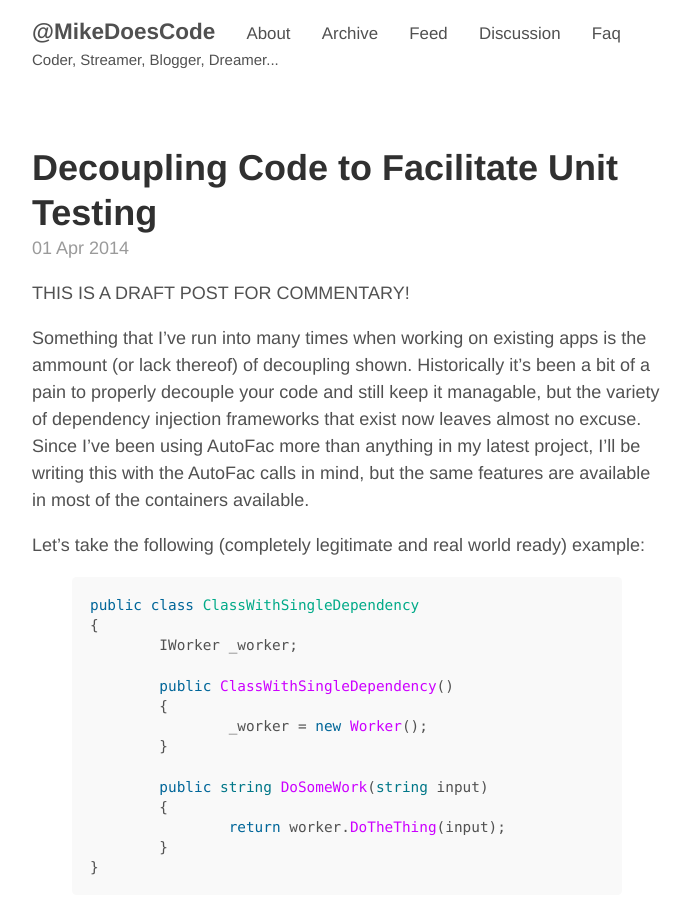
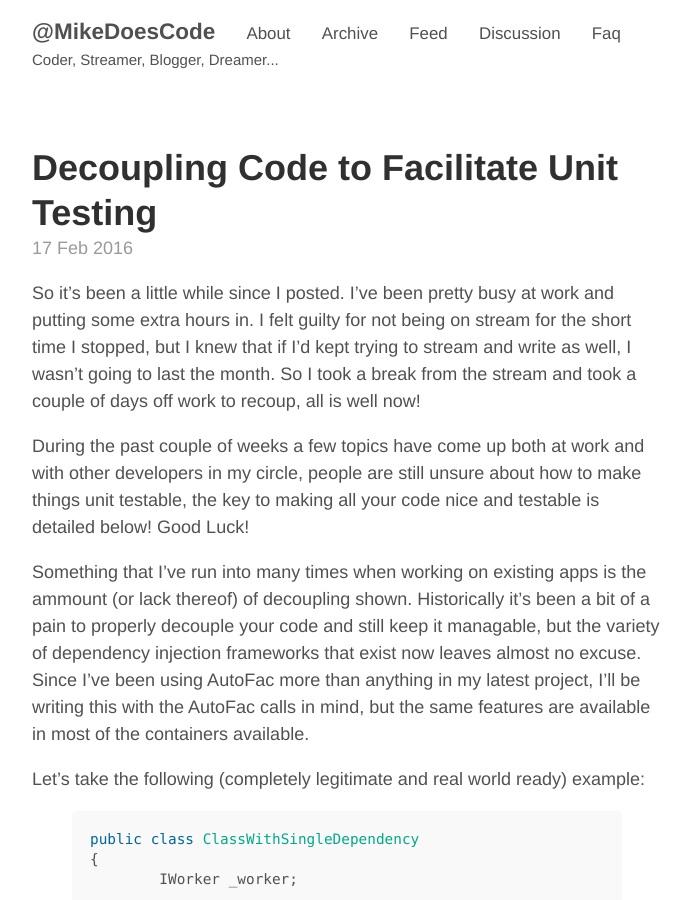
Before and after one commit to MikeHardman/mikehardman.github.io, a Jekyll site: the page built from _posts/2016-02-17-decoupling-for-unit-testing.md, in a window 1280 px wide and 900 px high. Shown: the whole window, without its empty margins (293-983 px from the left). Built offline with Jekyll 4.4.1, drawn with Linux system fonts in a browser that asks for light colours; comment, search, counter and statistics services are not loaded.

Commit message:
Update and rename 2014-04-01-decoupling-for-unit-testing.md to 2016-02-17-decoupling-for-unit-testing.md
Posting Decoupling Post

```diff
--- a/_posts/2014-04-01-decoupling-for-unit-testing.md
+++ b/_posts/2016-02-17-decoupling-for-unit-testing.md
@@ -2,10 +2,12 @@
 title: Decoupling Code to Facilitate Unit Testing
 layout: post
 comments: True
-draft: True
+draft: False
 ---
 
-THIS IS A DRAFT POST FOR COMMENTARY!
+So it's been a little while since I posted. I've been pretty busy at work and putting some extra hours in. I felt guilty for not being on stream for the short time I stopped, but I knew that if I'd kept trying to stream and write as well, I wasn't going to last the month. So I took a break from the stream and took a couple of days off work to recoup, all is well now!
+
+During the past couple of weeks a few topics have come up both at work and with other developers in my circle, people are still unsure about how to make things unit testable, the key to making all your code nice and testable is detailed below! Good Luck!
 
 Something that I've run into many times when working on existing apps is the ammount (or lack thereof) of decoupling shown. Historically it's been a bit of a pain to properly decouple your code and still keep it managable, but the variety of dependency injection frameworks that exist now leaves almost no excuse. Since I've been using AutoFac more than anything in my latest project, I'll be writing this with the AutoFac calls in mind, but the same features are available in most of the containers available.
 
```
